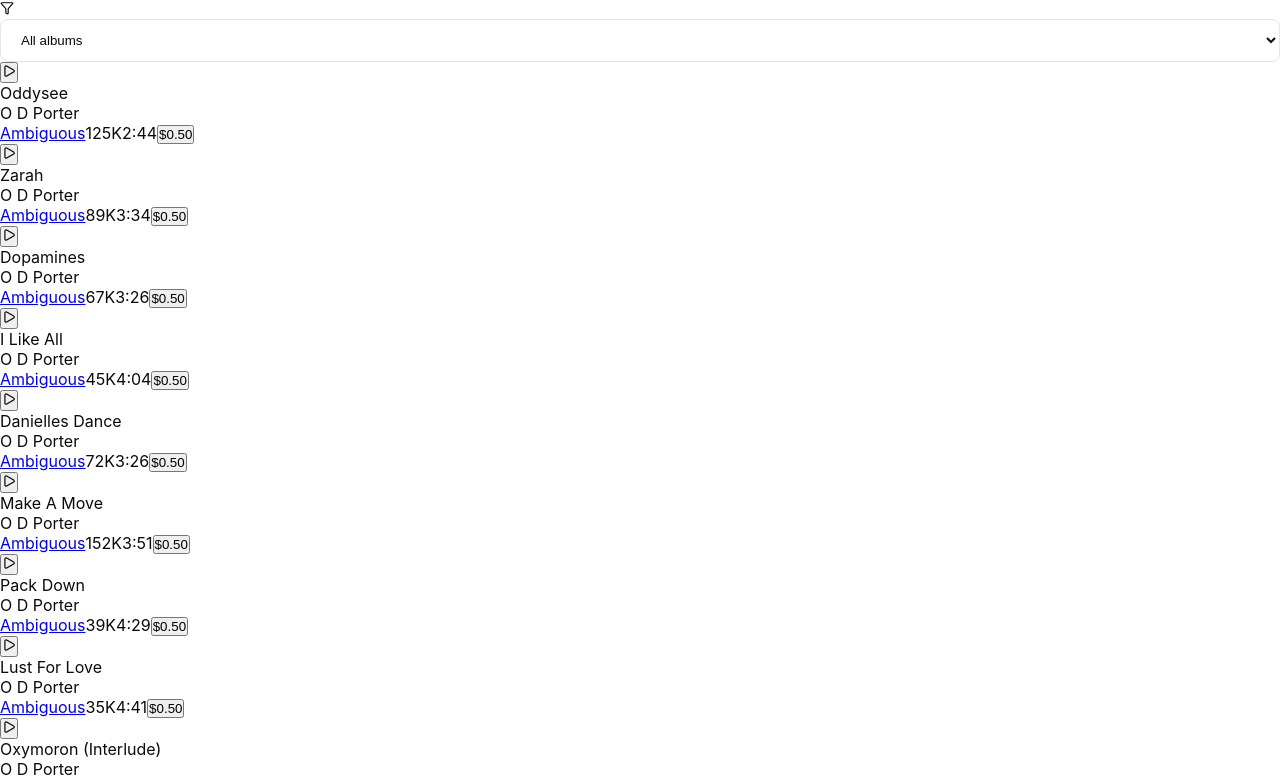
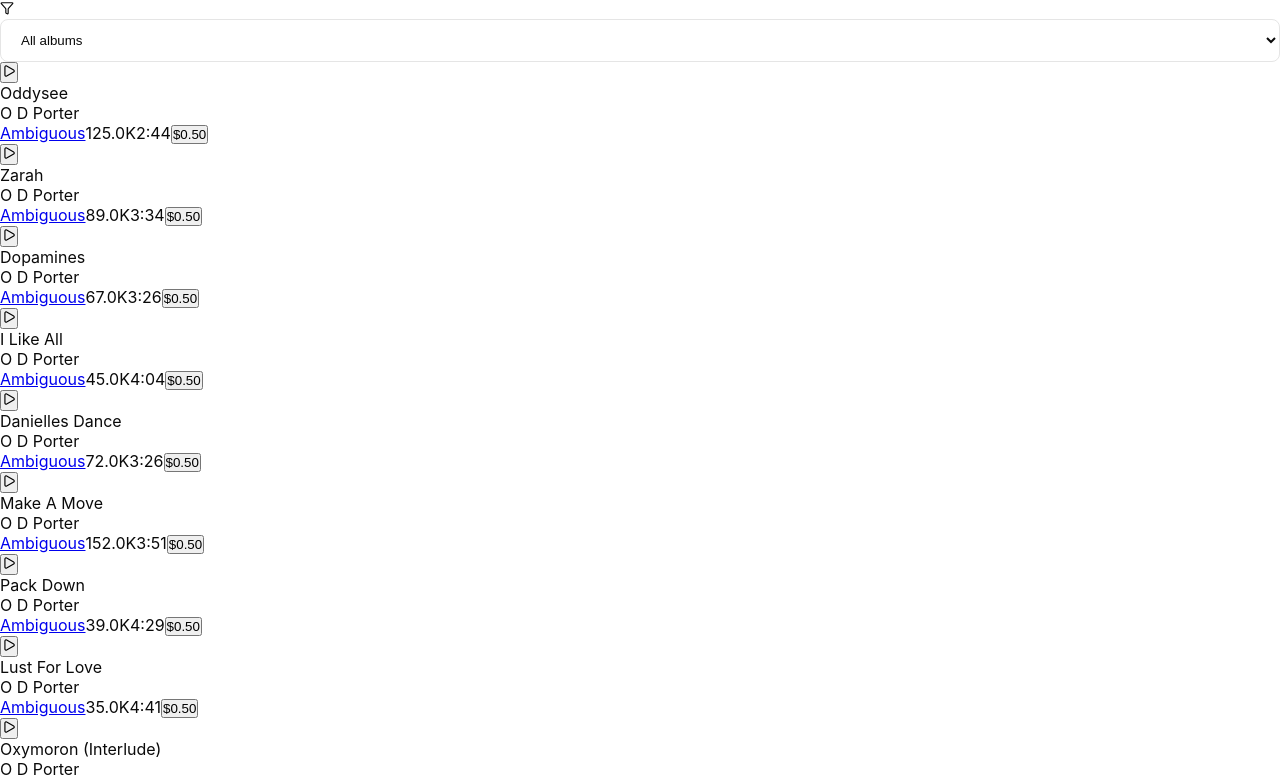
Before and after one commit to odporter/porterful, a Next.js app: page /music in a window 1280 px wide. Shown: the part 1589-2368 px from the top of the page. Built offline with nearby package versions, Linux system fonts and the light colour scheme.

Commit message:
fix(ui): consistent plays formatting shows 1 decimal (e.g. 45.2K)

```diff
--- a/src/app/music/MusicClient.tsx
+++ b/src/app/music/MusicClient.tsx
@@ -76,7 +76,7 @@ export default function MusicClient() {
   const formatPlays = (plays: number) => {
     if (!plays) return '0';
     if (plays >= 1000000) return `${(plays / 1000000).toFixed(1)}M`;
-    if (plays >= 1000) return `${(plays / 1000).toFixed(0)}K`;
+    if (plays >= 1000) return `${(plays / 1000).toFixed(1)}K`;
     return plays.toString();
   };
 
```
Also changed, not shown: 1 other file (tests, documents, lock files or other folders).
